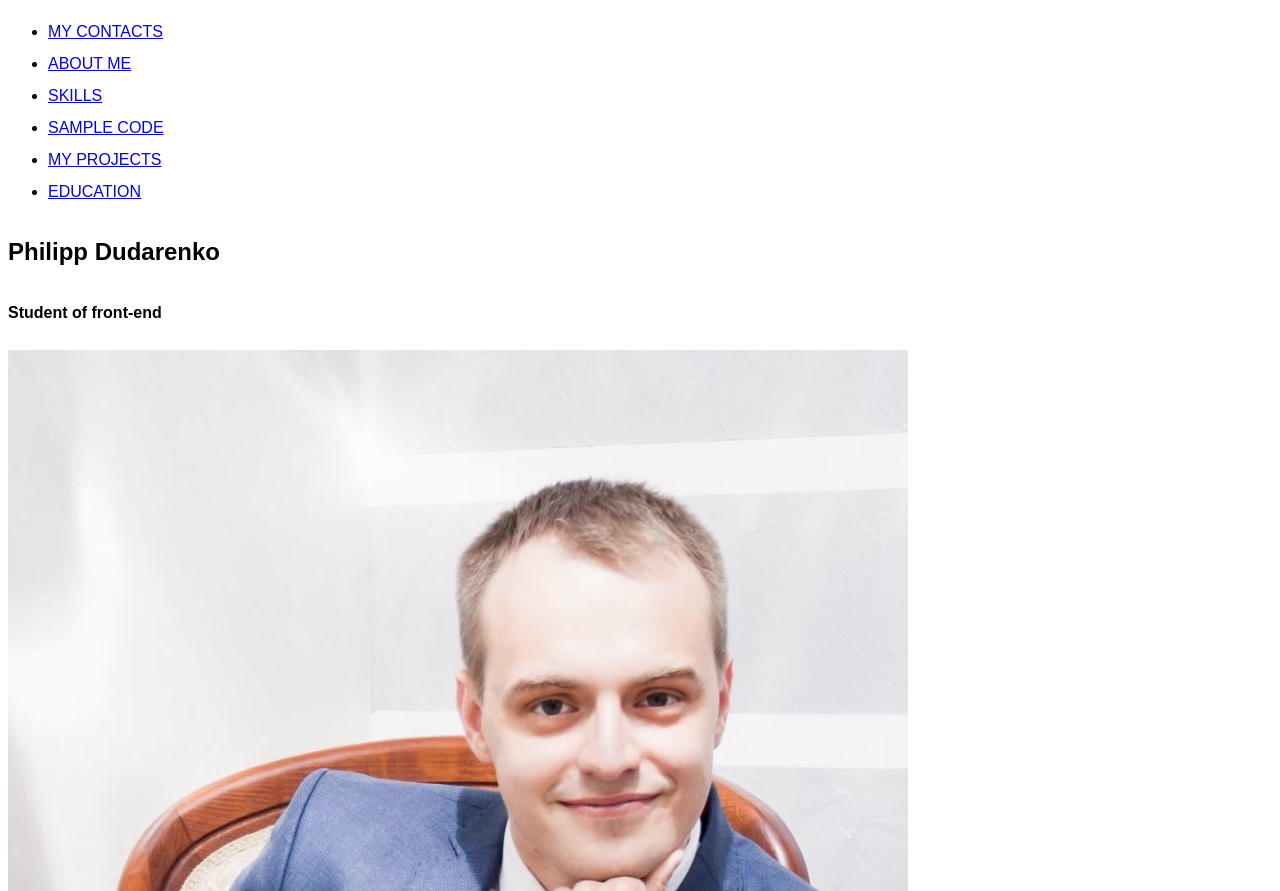
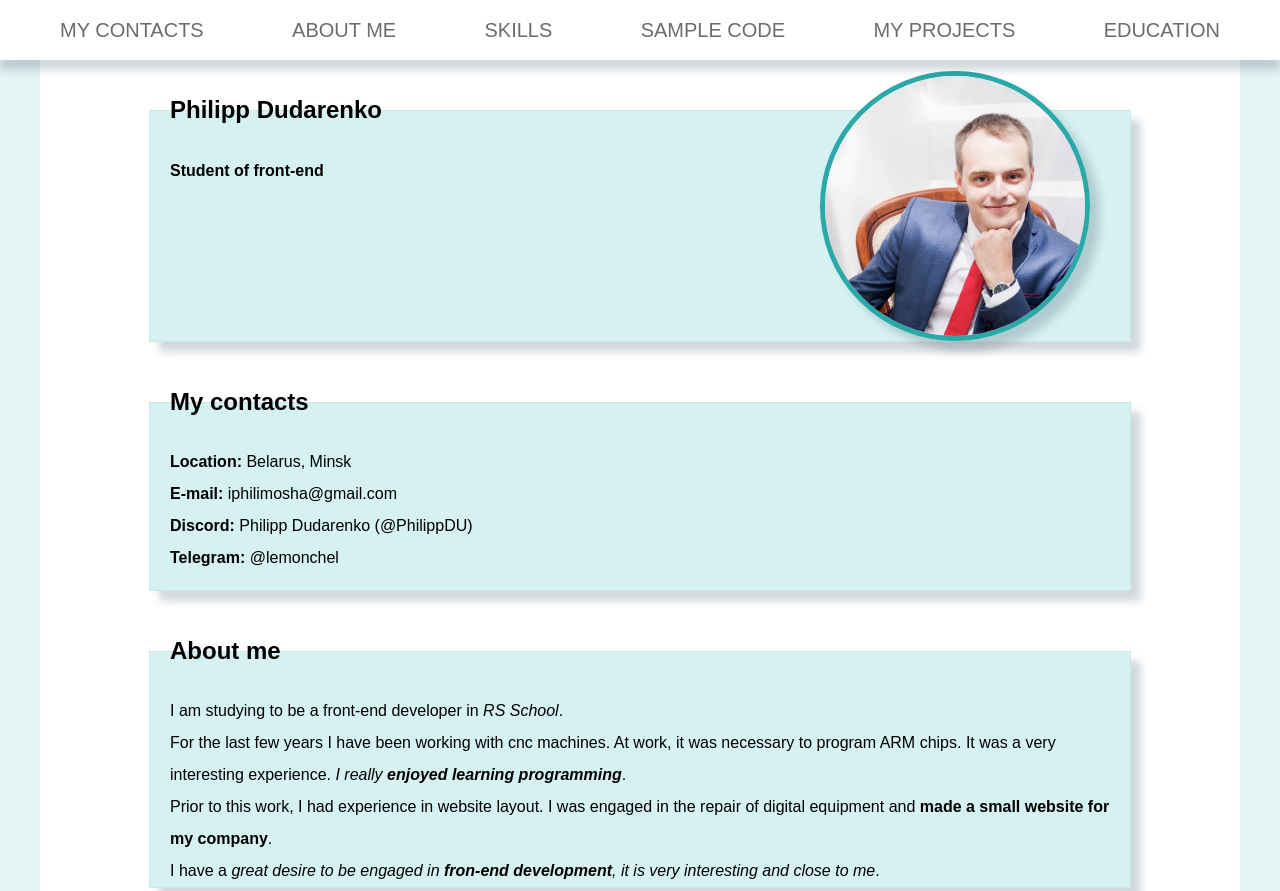
Before and after one commit to PhilippDu/rsschool-cv, a plain HTML site: page index.html in a window 1280 px wide. Shown: the top 891 px of the page. Drawn offline with Linux system fonts and the light colour scheme.

Commit message:
feat: add styles

```diff
--- a/style.css
+++ b/style.css
@@ -3,3 +3,110 @@ html {
   font-size: 16px;
   line-height: 2;
 }
+
+body,
+footer,
+main {
+  margin: 0px;
+  padding: 0px;
+  background-color: rgb(230, 243, 243);
+}
+
+nav {
+  position: fixed;
+  width: 100%;
+  z-index: 10;
+  background-color: #fff;
+  font-size: 20px;
+
+  box-shadow: 0px 10px 8px 0px rgba(34, 60, 80, 0.2);
+  }
+
+#menu {
+  display: flex;
+  justify-content: space-between;
+  list-style-type: none;
+  padding: 10px 60px;
+
+}
+
+ul {
+  padding: 0;
+}
+
+.loc {
+  list-style-type: none;
+}
+
+.container {
+  max-width: 1200px;
+  margin: 0 auto;
+}
+
+#content {
+  background-color: #fff;
+}
+
+.start {
+  margin: 0 auto;
+  padding-top: 50px;
+}
+
+#start {
+  display: flex;
+  justify-content: space-between;
+}
+
+.section {
+  border: 1px solid rgb(205, 231, 231);
+  width: 80%;
+  margin: 0 auto;
+  margin-top: 60px;
+  padding-left: 20px;
+  background-color: rgb(213, 241, 241);
+  box-shadow: 10px 10px 8px 0px rgba(34, 60, 80, 0.2);
+}
+
+h1,
+h2 {
+  margin-top: -25px;
+  padding: 0px;
+}
+
+.photo {
+  width: 260px;
+  margin-top: -40px;
+  margin-right: 40px;
+  border-radius: 100%;
+  border: 5px solid rgb(43, 168, 168);
+  box-shadow: 10px 10px 8px 0px rgba(34, 60, 80, 0.2);
+}
+
+footer {
+  width: 100%;
+  background-color: rgb(117, 118, 119);
+  font-size: 30px;
+  font-weight: bold;
+  color: #fff;
+
+}
+
+a {
+  text-decoration:none;
+  color: rgb(109, 108, 108);
+ }
+ a:hover {
+  text-decoration:  none;
+  color: rgb(48, 47, 47);
+ }
+
+ .github {
+  width: 100px;
+ }
+
+ #footer {
+   align-items: center;
+   display: flex;
+   justify-content: space-between;
+   padding: 10px;
+}
```
